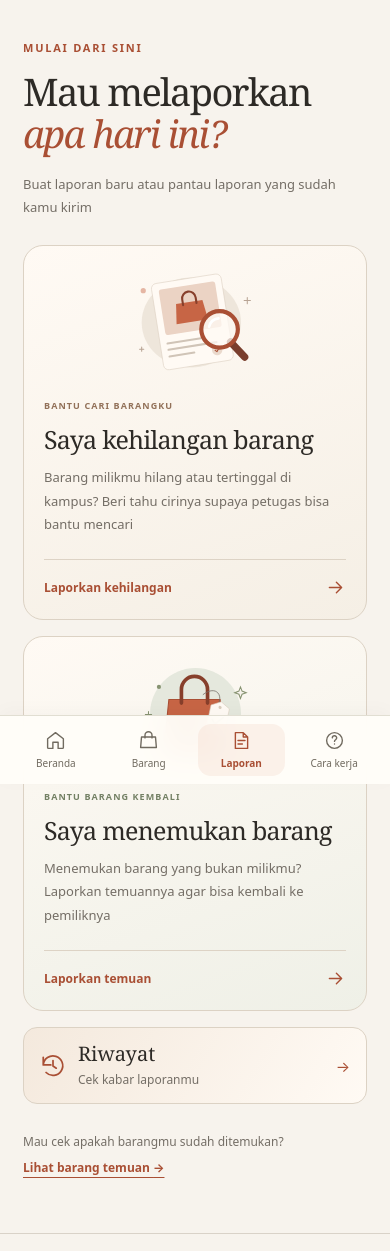
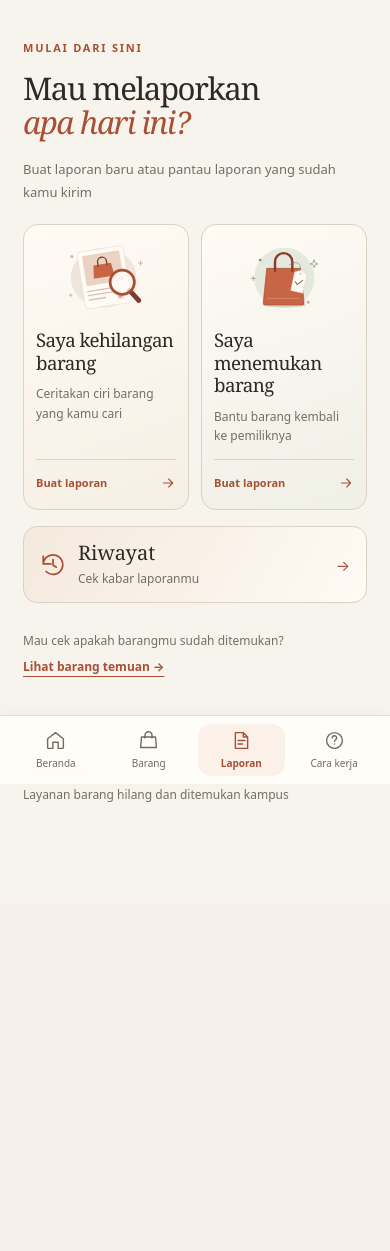
Before and after one commit to Tias27/temuinaja, a Laravel app: page /lapor in a window 390 px wide. Shown: the part 60-1311 px from the top of the page. After the commit the page ends 862 px from the top, so only its background shows below. Run offline with Laravel 12, Linux system fonts and the light colour scheme; style sheets or scripts are compiled from the project's sources; parts of the project's set-up code (start-up, migrations or seed data) failed here and were passed over.

Commit message:
Show compact report choices side by side on mobile

```diff
--- a/resources/css/components/report-choice.css
+++ b/resources/css/components/report-choice.css
@@ -351,24 +351,57 @@
 }
 @media (max-width: 600px) {
     .report-choices {
-        grid-template-columns: 1fr;
+        grid-template-columns: repeat(2, minmax(0, 1fr));
         max-width: 420px;
+        gap: 12px;
+    }
+    .report-choice {
+        min-width: 0;
+        padding: 14px 12px;
+        border-radius: 15px;
+    }
+    .report-choice-copy .report-choice-kicker {
+        display: none;
+    }
+    .report-choice h2 {
+        margin: 6px 0 10px;
+        font-size: clamp(17px, 4.8vw, 21px);
+        line-height: 1.2;
+    }
+    .report-choice-copy p {
+        margin-bottom: 14px;
+        font-size: 12px;
+        line-height: 1.6;
+    }
+    .report-choice-action {
+        min-height: 36px;
+        padding-top: 10px;
+        gap: 4px;
+        font-size: 11px;
+    }
+    .report-choice-action svg {
+        flex: none;
+        width: 16px;
+        height: 16px;
     }
     .report-choice-heading {
         text-align: left;
-        margin-bottom: 26px;
+        margin-bottom: 20px;
+    }
+    .report-choice-heading .page-title {
+        font-size: clamp(30px, 8vw, 38px);
     }
     .report-choice-heading .page-intro {
         margin-left: 0;
         font-size: 13px;
     }
     .report-choice-art {
-        height: 115px;
-        margin-bottom: 12px;
+        height: 76px;
+        margin-bottom: 8px;
     }
     .report-choice-art svg {
-        width: 160px;
-        height: 115px;
+        width: 108px;
+        height: 76px;
     }
     .report-choice-help {
         align-items: flex-start;
--- a/resources/views/public/choose-report.blade.php
+++ b/resources/views/public/choose-report.blade.php
@@ -18,10 +18,9 @@
                 <div class="report-choice-copy">
                     <span class="report-choice-kicker">BANTU CARI BARANGKU</span>
                     <h2 id="choice-lost-title">Saya kehilangan barang</h2>
-                    <p id="choice-lost-description">Barang milikmu hilang atau tertinggal di kampus?
-                        Beri tahu cirinya supaya petugas bisa bantu mencari</p>
+                    <p id="choice-lost-description">Ceritakan ciri barang yang kamu cari</p>
                 </div>
-                <span class="report-choice-action">Laporkan kehilangan
+                <span class="report-choice-action">Buat laporan
                     <svg viewBox="0 0 24 24" fill="none" aria-hidden="true">
                         <path d="M5 12h14m-6-6 6 6-6 6" stroke="currentColor" stroke-width="1.6"
                             stroke-linecap="round" stroke-linejoin="round" />
@@ -37,10 +36,9 @@
                 <div class="report-choice-copy">
                     <span class="report-choice-kicker">BANTU BARANG KEMBALI</span>
                     <h2 id="choice-found-title">Saya menemukan barang</h2>
-                    <p id="choice-found-description">Menemukan barang yang bukan milikmu? Laporkan
-                        temuannya agar bisa kembali ke pemiliknya</p>
+                    <p id="choice-found-description">Bantu barang kembali ke pemiliknya</p>
                 </div>
-                <span class="report-choice-action">Laporkan temuan
+                <span class="report-choice-action">Buat laporan
                     <svg viewBox="0 0 24 24" fill="none" aria-hidden="true">
                         <path d="M5 12h14m-6-6 6 6-6 6" stroke="currentColor" stroke-width="1.6"
                             stroke-linecap="round" stroke-linejoin="round" />
```
